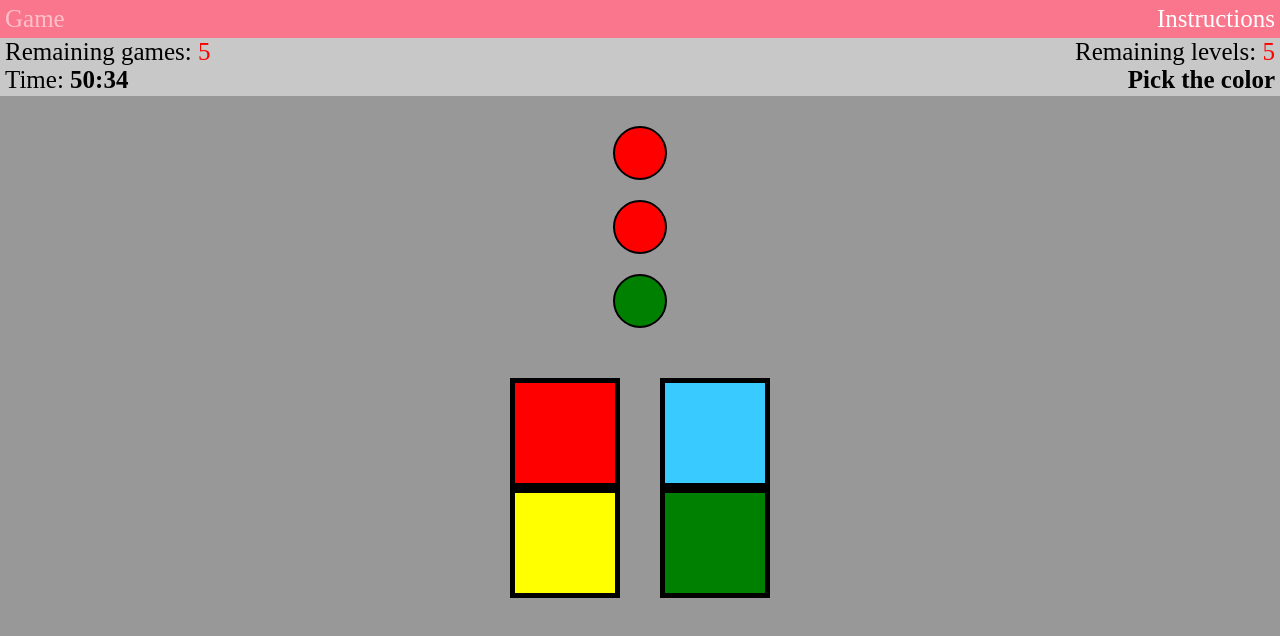
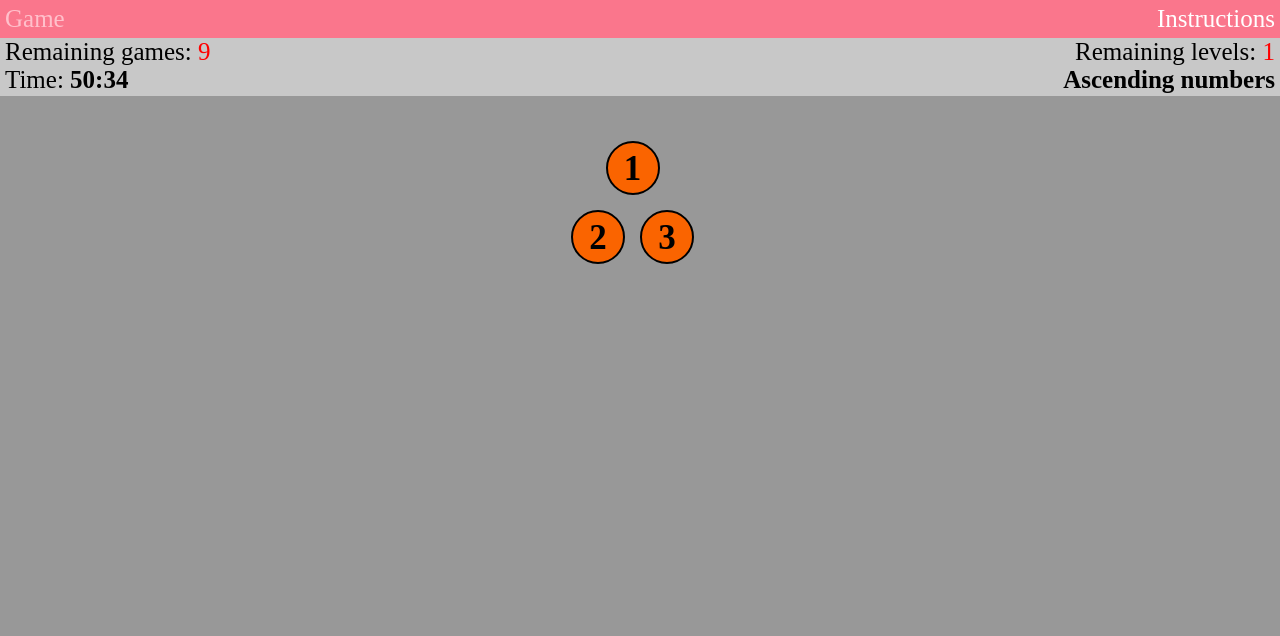
Before and after one commit to juanro-pf/brain-game, a React (Create React App) app: page /game-mix in a window 1280 px wide. Shown: the top 636 px of the page. Built offline with nearby package versions, Linux system fonts and the light colour scheme.

Commit message:
Overall logic in progress

```diff
--- a/src/components/Game1.tsx
+++ b/src/components/Game1.tsx
@@ -1,18 +1,30 @@
 import React, { useEffect, useState } from 'react';
-import { getRandomElement, shuffleArray } from '../helpers/helpFunctions';
+import { getRandomElement, handleRemainingLevels, shuffleArray } from '../helpers/helpFunctions';
 import newColors from '../media/colors.json';
 
-const Game1 = (props: { height: number, text: string, setText: Function, textColor: string, setTextColor: Function }) => {
+const Game1 = (props: { setGameName: (arg: ((str: string) => string) | string) => void, changeGame: (arg: ((bol: boolean) => boolean) | boolean) => void, setRemainingLevels: (func: ((num: number) => number) | number) => void, height: number, text: string, setText: Function, textColor: string, setTextColor: Function }) => {
 
   const colorsPlusBlack= {...newColors, "Black": "Black"};
   type Color = keyof typeof newColors;
   type ColorPlusBlack = keyof typeof colorsPlusBlack;
 
-  const { height, text, setText, textColor, setTextColor }= props;
+  const { setGameName, changeGame, setRemainingLevels, height, text, setText, textColor, setTextColor }= props;
   const cuadrantHeight= (height -58 -38 )/2; //38 from .navbar and 58 from .top-bar
 
   const colors= Object.keys(newColors); //['Yellow', 'Green', 'Red', 'Blue']
   const colorsPlusBlackArray= Object.keys(colorsPlusBlack);
+
+  // General game useEffect
+  useEffect(() => {
+    setGameName('Pick the color');
+    setRemainingLevels(19);
+    return () => {
+      setGameName('');
+      setRemainingLevels(0);
+      setText('');
+      setTextColor('Black');
+    }
+  }, []);
 
   useEffect(() => {
     setText(getRandomElement(colors));
@@ -20,53 +32,48 @@ const Game1 = (props: { height: number, text: string, setText: Function, textCol
   }, []);
 
   const [shuffledColors, setShuffledColors] = useState(colors);
-  // const [displayedText, setDisplayedText] = useState(getRandomElement(colors));
-  // const [displayedColor, setDisplayedColor] = useState(getRandomElement([...colors, 'Black']));
-  // const [score, setScore] = useState(0);
 
   const shuffleColors= (colorArray: string[]): void => {
     const copyArray= [...colorArray];
-    let currentIndex = copyArray.length, randomIndex;
     shuffleArray(copyArray);
     setShuffledColors(copyArray);
-    // setDisplayedText(getRandomElement(colors));
-    // setDisplayedColor(getRandomElement([...colors, 'Black']));
     setText(getRandomElement(colors));
     setTextColor(colorsPlusBlack[getRandomElement(colorsPlusBlackArray) as Color]);
   };
 
-  // const handleScore= (e: React.SyntheticEvent): void => { // Maybe try with <HTMLInputElement>
-  //   if(color !== 'Black' && e.currentTarget.id === text) setScore(oldScore => oldScore + 1);
-  //   else if(color === 'Black' && e.currentTarget.id !== text) setScore(oldScore => oldScore + 1);
-  //   console.log(score);
-  // };
+  const handleScore= (e: React.MouseEvent<HTMLElement>): void => {
+    if(textColor !== 'Black' && e.currentTarget.id === text) {
+      setRemainingLevels(old => handleRemainingLevels(old, changeGame));
+    }
+    else if(textColor === 'Black' && e.currentTarget.id !== text) setRemainingLevels(old => handleRemainingLevels(old, changeGame));
+  };
 
   return (
     <div className='game-one'>
       <div className='game-one__cuadrant' id={ shuffledColors[0] } style={{ backgroundColor: newColors[shuffledColors[0] as Color], height: `${cuadrantHeight}px` }}
         onClick={(event) => {
-          // handleScore(event)
+          handleScore(event)
           shuffleColors(colors)
         }}
         >
         </div>
       <div className='game-one__cuadrant' id={ shuffledColors[1] } style={{ backgroundColor: newColors[shuffledColors[1] as Color], height: `${cuadrantHeight}px` }}
         onClick={(event) => {
-          // handleScore(event)
+          handleScore(event)
           shuffleColors(colors)
         }}
         >
         </div>
       <div className='game-one__cuadrant' id={ shuffledColors[2] } style={{ backgroundColor: newColors[shuffledColors[2] as Color], height: `${cuadrantHeight}px` }}
         onClick={(event) => {
-          // handleScore(event)
+          handleScore(event)
           shuffleColors(colors)
         }}
         >
         </div>
       <div className='game-one__cuadrant' id={ shuffledColors[3] } style={{ backgroundColor: newColors[shuffledColors[3] as Color], height: `${cuadrantHeight}px` }}
         onClick={(event) => {
-          // handleScore(event)
+          handleScore(event)
           shuffleColors(colors)
         }}
         >
--- a/src/components/Game2.tsx
+++ b/src/components/Game2.tsx
@@ -1,6 +1,9 @@
-import React, { useState } from 'react';
+import React, { useEffect, useState } from 'react';
+import { handleRemainingLevels } from '../helpers/helpFunctions';
 
-const Game2 = () => {
+const Game2 = (props: { setGameName: (arg: ((str: string) => string) | string) => void, changeGame: (arg: ((bol: boolean) => boolean) | boolean) => void, setRemainingLevels: (func: ((num: number) => number) | number) => void }) => {
+
+  const { setGameName, changeGame, setRemainingLevels }= props;
 
   const generateOperation = (): [string, string] => {
     switch (Math.floor(Math.random() * 3)) {
@@ -21,18 +24,30 @@ const Game2 = () => {
     }
   };
 
-  const [operation, setOperation] = useState(generateOperation());
+  const [operation, setOperation] = useState(['23 x 25', '575']);
   const [inputValue, setInputValue] = useState('');
-  const [remainingLevels, setRemainingLevels] = useState(5);
+
+  // General game useEffect
+  useEffect(() => {
+    setGameName('Basic math');
+    setRemainingLevels(2);
+    return () => {
+      setGameName('');
+      setRemainingLevels(0);
+    }
+  }, []);
+
+  useEffect(() => {
+    setOperation(generateOperation());
+  }, []);
 
   const handleInputChange = (e: React.FormEvent<HTMLInputElement>): void => {
     setInputValue(e.currentTarget.value);
   };
 
-  // const handleSubmit = (e: React.SyntheticEvent<HTMLInputElement>): void => {
   const handleSubmit = (e: React.FormEvent): void => {
     e.preventDefault();
-    if(inputValue === operation[1]) setRemainingLevels(old => old - 1);
+    if(inputValue === operation[1]) setRemainingLevels(old => handleRemainingLevels(old, changeGame));
     setOperation(generateOperation());
     setInputValue('');
   };
--- a/src/components/Game3.tsx
+++ b/src/components/Game3.tsx
@@ -1,18 +1,29 @@
 import React, { useEffect, useState } from 'react';
-import { getRandomElement } from '../helpers/helpFunctions';
+import { getRandomElement, handleRemainingLevels } from '../helpers/helpFunctions';
 import newColors from '../media/colors.json';
 
-const Game3 = (props: { setText: Function, setTextColor: Function }) => {
+const Game3 = (props: { setGameName: (arg: ((str: string) => string) | string) => void, changeGame: (arg: ((bol: boolean) => boolean) | boolean) => void, setRemainingLevels: (func: ((num: number) => number) | number) => void, setText: Function, setTextColor: Function }) => {
 
   type Color = keyof typeof newColors;
 
-  const { setText, setTextColor }= props;
+  const { setGameName, changeGame, setRemainingLevels, setText, setTextColor }= props;
 
   const colors= Object.keys(newColors); //['Yellow', 'Green', 'Red', 'Blue']
 
   const [selectedColorCount, setSelectedColorCount] = useState(0);
   const [cellsArray, setCellsArray] = useState([['']]);
   const [optionsArray, setOptionsArray] = useState([0, 0, 0, 0]);
+  const [shuffleAll, setshuffleAll] = useState(false);
+
+  // General game useEffect
+  useEffect(() => {
+    setGameName('Color count');
+    setRemainingLevels(4);
+    return () => {
+      setGameName('');
+      setRemainingLevels(0);
+    }
+  }, []);
 
   useEffect(() => {
     const randColor= getRandomElement(colors);
@@ -22,7 +33,7 @@ const Game3 = (props: { setText: Function, setTextColor: Function }) => {
     setCellsArray(generatedCells);
     setSelectedColorCount(count);
     setOptionsArray(generateOptionsArray(count));
-  }, []);
+  }, [shuffleAll]);
 
   const generateCellsArray = (color: string): [string[][], number] => {
     let tempArray: string[][]= [];
@@ -50,7 +61,8 @@ const Game3 = (props: { setText: Function, setTextColor: Function }) => {
   };
 
   const handleClick= (e: React.MouseEvent<HTMLElement>): void => {
-    if(+e.currentTarget.id === selectedColorCount) console.log('correct');  //Handle the score here
+    if(+e.currentTarget.id === selectedColorCount) setRemainingLevels(old => handleRemainingLevels(old, changeGame));
+    setshuffleAll(old => !old);
   };
 
   return (
--- a/src/components/Game4.tsx
+++ b/src/components/Game4.tsx
@@ -1,10 +1,25 @@
 import React, { useEffect, useState } from 'react';
-import { shuffleArray } from '../helpers/helpFunctions';
+import { handleRemainingLevels, shuffleArray } from '../helpers/helpFunctions';
 
-const Game4 = () => {
+const Game4 = (props: { setGameName: (arg: ((str: string) => string) | string) => void, changeGame: (arg: ((bol: boolean) => boolean) | boolean) => void, setRemainingLevels: (func: ((num: number) => number) | number) => void }) => {
+
+  const { setGameName, changeGame, setRemainingLevels }= props;
 
   const [numbersArray, setNumbersArray] = useState([[0]]);
   const [currentNumber, setCurrentNumber] = useState(1);
+  const [totalNumbers, setTotalNumbers] = useState(0);
+  const [classArray, setClassArray] = useState([['']]);
+  const [shuffleAll, setshuffleAll] = useState(false);
+
+  // General game useEffect
+  useEffect(() => {
+    setGameName('Ascending numbers');
+    setRemainingLevels(1);
+    return () => {
+      setGameName('');
+      setRemainingLevels(0);
+    }
+  }, []);
 
   const generateNumbersArray= (userRows: number, userSmallRow: number): number[][] => {
     let rows: number;
@@ -41,27 +56,43 @@ const Game4 = () => {
       }
       numArray[rowCount].push(numb);
     });
-
     return numArray;
   };
 
+  const generateClassArray= (numArr: string[][]): typeof numArr => {
+    const classArr= [...numArr];
+    for(let row in numArr){
+      for(let el in row){
+       // Logic to generate the classes array to fix the shit made on line 86
+      }
+    }
+  };
+
   useEffect(() => {
-    setNumbersArray(generateNumbersArray(5, 4));
-  }, []);
+    const userRows= 2;
+    const userSmallRow= 1
+    setNumbersArray(generateNumbersArray(userRows, userSmallRow));
+    setTotalNumbers((userRows * userSmallRow) + Math.floor(userRows / 2));
+  }, [shuffleAll]);
 
   const handleClick= (e: React.MouseEvent<HTMLElement>) => {
-    if(currentNumber === +e.currentTarget.id){
-      setCurrentNumber(old => old + 1);
-      e.currentTarget.className += ' game-four__row__element--clicked';
+    if(currentNumber === +e.currentTarget.id.split('-')[0]){
+      if(currentNumber === totalNumbers) {
+        setRemainingLevels(old => handleRemainingLevels(old, changeGame));
+        setshuffleAll(old => !old);
+      }
+      else{
+        setCurrentNumber(old => old + 1);
+        e.currentTarget.className += ' game-four__row__element--clicked';
+      }
     }
-    console.log(e.currentTarget.className);
   }
 
   return (
     <div className='game-four'>
       {
         numbersArray.map((row, rowIndex) => <div key={`row-${rowIndex}`} className='game-four__row'>{
-          row.map((element, elementIndex) => <div onClick={handleClick} id={`${element}`} key={`row-${rowIndex}-element-${elementIndex}`} className='game-four__row__element'>{element}</div>)
+          row.map((element, elementIndex) => <div onClick={handleClick} id={`${element}-${rowIndex}-${elementIndex}`} key={`row-${rowIndex}-element-${elementIndex}`} className='game-four__row__element'>{element}</div>)
         }</div>)
       }
     </div>
--- a/src/components/GameScreen.tsx
+++ b/src/components/GameScreen.tsx
@@ -1,6 +1,5 @@
-import React, { useState } from 'react';
+import React, { useEffect, useState } from 'react';
 import Game1 from './Game1';
-import Game10 from './Game10';
 import Game2 from './Game2';
 import Game3 from './Game3';
 import Game4 from './Game4';
@@ -9,39 +8,61 @@ import Game6 from './Game6';
 import Game7 from './Game7';
 import Game8 from './Game8';
 import Game9 from './Game9';
+import Game10 from './Game10';
+import Score from './Score';
+import { shuffleArray } from '../helpers/helpFunctions';
 
 const GameScreen = () => {
 
-  // const width= window.innerWidth;
   const height= window.innerHeight;
 
   const [midText, setMidText] = useState('');
   const [midTextColor, setMidTextColor] = useState('Black');
+  const [games, setGames] = useState([0, 1, 2, 3, 4, 5, 6, 7, 8, 9]);
+  const [currentScreen, setCurrentScreen] = useState(10);
+  const [changeGame, setChangeGame] = useState(false);
+  const [currentGameName, setCurrentGameName] = useState('');
+  const [remainingLevels, setRemainingLevels] = useState(0);
+
+  useEffect(() => {
+    const tempArray= [...games];
+    if(tempArray.length === 10) shuffleArray(tempArray);
+    if(tempArray.length !== 0) setCurrentScreen(tempArray.pop()!);
+    else setCurrentScreen(10);
+    setGames(tempArray);
+    console.log('cambio');
+  }, [changeGame]);
 
   return (
     <div>
       <div className='top-bar'>
         <div className='top-bar__section top-bar__section--left'>
-          <span>Remaining games: <span style={{ color: 'red' }}>5</span></span>
+          <span>Remaining games: <span style={{ color: 'red' }}>{games.length}</span></span>
           <p>Time: <b>50:34</b></p>
         </div>
         <p className='top-bar__section top-bar__section--middle' style={{ color: midTextColor }} >{midText}</p>
         <div className='top-bar__section top-bar__section--right'>
-          <span>Remaining levels: <span style={{ color: 'red' }}>5</span></span>
-          <p><b>Pick the color</b></p>
+          <span>Remaining levels: <span style={{ color: 'red' }}>{remainingLevels}</span></span>
+          <p><b>{currentGameName}</b></p>
         </div>
       </div>
+      {/* <div onClick={() => setChangeGame(old => !old)} className='game-section' style={{ height: `${height - 58 - 38}px` }}> 38 from .navbar and 58 from .top-bar */}
       <div className='game-section' style={{ height: `${height - 58 - 38}px` }}> {/*38 from .navbar and 58 from .top-bar*/}
-        {/* <Game1 height={height} text={midText} setText={setMidText} textColor={midTextColor} setTextColor={setMidTextColor} /> */}
-        {/* <Game2 /> */}
-        {/* <Game3 setText={setMidText} setTextColor={setMidTextColor}/> */}
-        {/* <Game4 /> */}
-        {/* <Game5 /> */}
-        {/* <Game6 /> */}
-        {/* <Game7 /> */}
-        {/* <Game8 /> */}
-        {/* <Game9 /> */}
-        <Game10 />
+        {
+          [
+            <Game1 setGameName={setCurrentGameName} changeGame={setChangeGame} setRemainingLevels={setRemainingLevels} height={height} text={midText} setText={setMidText} textColor={midTextColor} setTextColor={setMidTextColor} />,
+            <Game2 setGameName={setCurrentGameName} changeGame={setChangeGame} setRemainingLevels={setRemainingLevels} />,
+            <Game3 setGameName={setCurrentGameName} changeGame={setChangeGame} setRemainingLevels={setRemainingLevels} setText={setMidText} setTextColor={setMidTextColor}/>,
+            <Game4 setGameName={setCurrentGameName} changeGame={setChangeGame} setRemainingLevels={setRemainingLevels} />,
+            <Game5 />,
+            <Game6 />,
+            <Game7 />,
+            <Game8 />,
+            <Game9 />,
+            <Game10 />,
+            <Score />
+          ][3]
+        }
       </div>
     </div>
   )
--- /dev/null
+++ b/src/components/Score.tsx
@@ -0,0 +1,11 @@
+import React from 'react';
+
+const Score = () => {
+  return (
+    <div>
+      Score
+    </div>
+  )
+};
+
+export default Score;
```
Also changed, not shown: src/helpers/helpFunctions.ts (+10 -1 lines).
